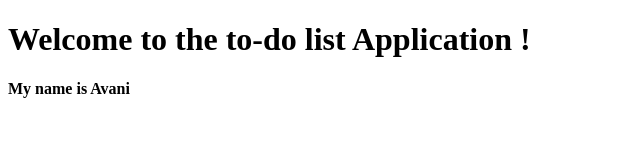
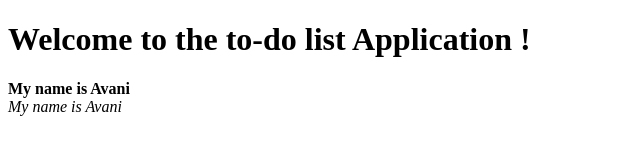
Before and after one commit to avanisheth27/todo_2017Fall, a plain HTML site: page index1.html in a window 1280 px wide. Shown: the full height of the page, 0-640 px from the left. Drawn offline with Linux system fonts and the light colour scheme.

Commit message:
third commit

```diff
--- a/index1.html
+++ b/index1.html
@@ -6,7 +6,8 @@
 
 <body>
 <h1> Welcome to the to-do list Application ! </h1>
-<b> My name is Avani </b>
+<b> My name is Avani </b><br>
+<i> My name is Avani </i><br>
 
 </body>
 </head>
```
